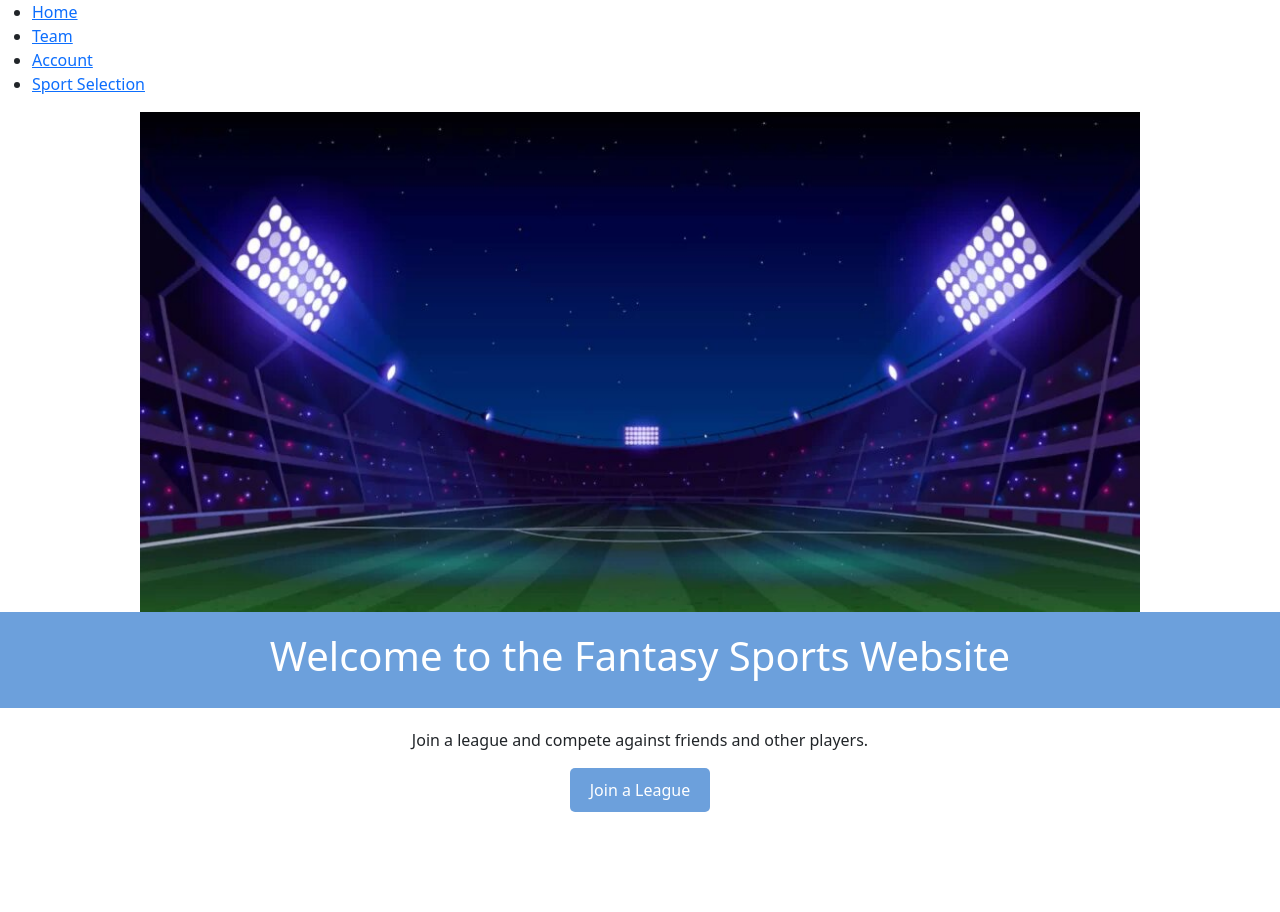
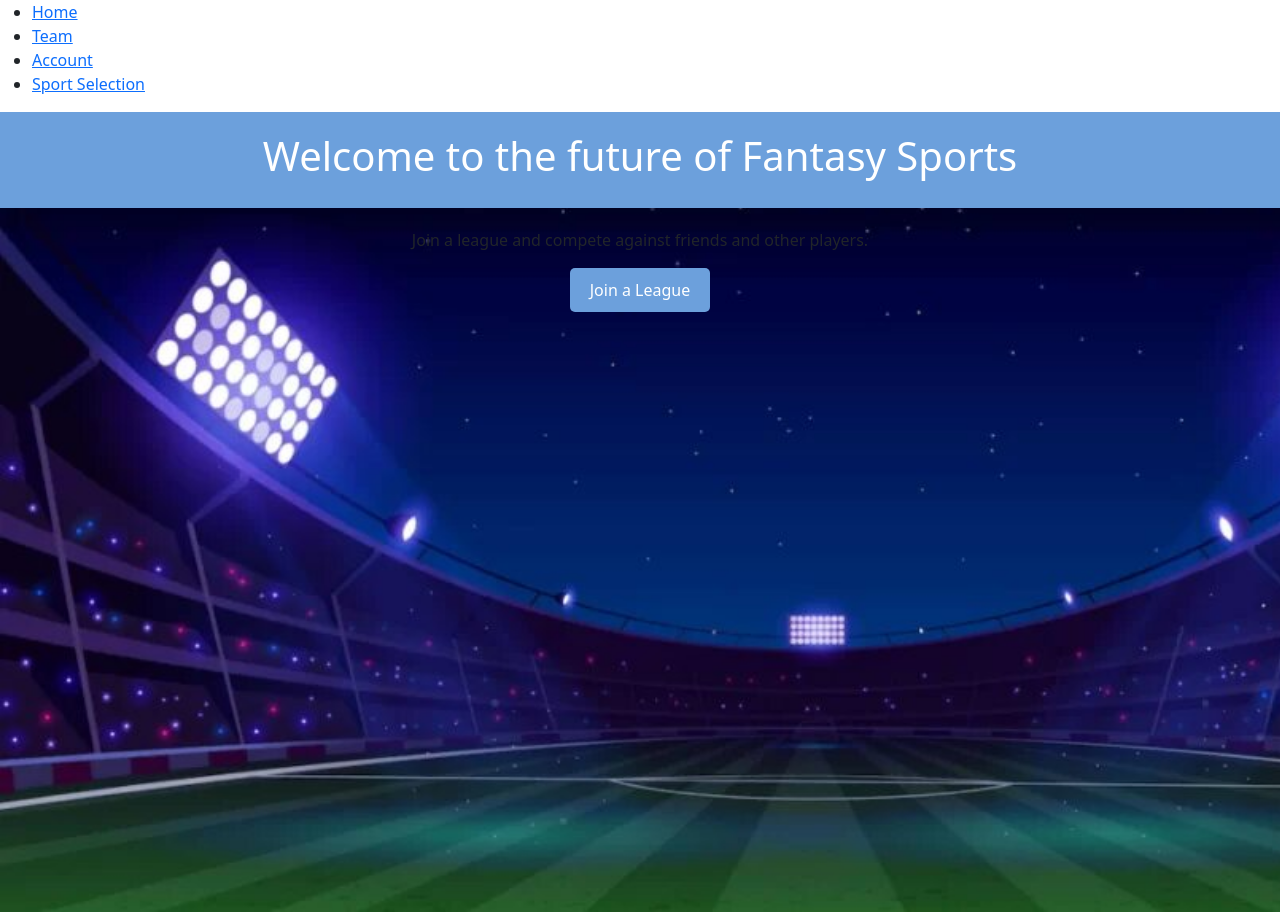
Before and after one commit to barryos112/Final-Year-Project, a React (Create React App) app in the folder final-year-project/: page /home in a window 1280 px wide. Before the commit the page ends 832 px from the top, so only its background shows below. Built offline with nearby package versions, Linux system fonts and the light colour scheme.

Commit message:
Added background image to landing page

```diff
--- a/final-year-project/src/Components/Landing_page/landing_page.css
+++ b/final-year-project/src/Components/Landing_page/landing_page.css
@@ -2,6 +2,9 @@
     display: flex;
     flex-direction: column;
     align-items: center;
+    background-image: url("../Landing_page/ProjectBG.jpg");
+    background-size: cover;
+    height: 100vh;
   }
 
   .home-page-header {
--- a/final-year-project/src/Components/Landing_page/landing_page.js
+++ b/final-year-project/src/Components/Landing_page/landing_page.js
@@ -1,16 +1,12 @@
 import React from "react";
 
 import "./landing_page.css";
-import bg from "../Landing_page/ProjectBG.jpg";
 
 const Home = () => {
   return (
     <div className="home-page-container">
-      <div className="bg">
-        <img src={bg} width="1000" height="500" />
-      </div>
       <div className="home-page-header">
-        <h1>Welcome to the Fantasy Sports Website</h1>
+        <h1>Welcome to the future of Fantasy Sports</h1>
       </div>
       <div className="home-page-body">
         <p>Join a league and compete against friends and other players.</p>
--- a/final-year-project/src/index.css
+++ b/final-year-project/src/index.css
@@ -1,9 +1,13 @@
-@tailwind base;
-@tailwind components;
-@tailwind utilities;
+body {
+  margin: 0;
+  font-family: -apple-system, BlinkMacSystemFont, 'Segoe UI', 'Roboto', 'Oxygen',
+    'Ubuntu', 'Cantarell', 'Fira Sans', 'Droid Sans', 'Helvetica Neue',
+    sans-serif;
+  -webkit-font-smoothing: antialiased;
+  -moz-osx-font-smoothing: grayscale;
+}
 
-body {
-	background-image: url('./Assets/ProjectBG.jpg');
-	background-size: cover;
-	background-position: top center;
+code {
+  font-family: source-code-pro, Menlo, Monaco, Consolas, 'Courier New',
+    monospace;
 }
```
Also changed, not shown: final-year-project/tailwind.config.js (+8 -1 lines).
